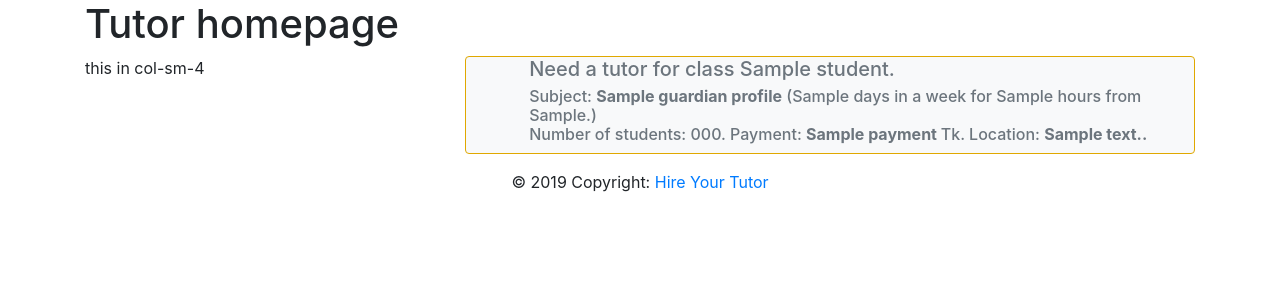
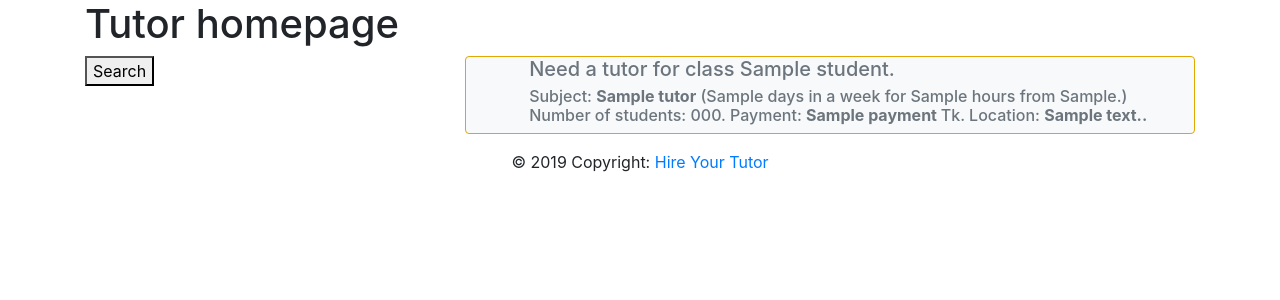
Before and after one commit to BlackBoxSQL/FianlYearProject, a Django app: template hiretutor/hireapp/templates/hireapp/tutor/search_guardian.html in a window 1280 px wide. Shown: the part 56-356 px from the top of the page. Run offline with Django 3.2, Linux system fonts and the light colour scheme; the template is opened without the code that fills it: most values are stand-ins (such as "Sample title", 1, 10 or a date in 2020); some libraries are stand-ins or nearby versions; some web fonts are replaced.

Commit message:
tutor not working 1

```diff
--- a/hiretutor/hireapp/templates/hireapp/tutor/search_guardian.html
+++ b/hiretutor/hireapp/templates/hireapp/tutor/search_guardian.html
@@ -1,12 +1,16 @@
 {% extends 'base.html' %}
+{% load crispy_forms_tags %}
 {% load static %}
 {% block title %}
 {% endblock title %}
 {% block content %}
 <h1>Tutor homepage</h1>
 <div class="row">
-    <div class="col-sm-4"><p>this in col-sm-4</p></div>
-    <div class="col-sm-8">{% for GuardianProfiles in guardians %}
+    <div class="col-sm-4"><form method="get">
+    {{ filter.form|crispy }}
+    <button type="submit">Search</button>
+  </form></div>
+    <div class="col-sm-8">{% for guardians in filter.qs %}
         <div class="card card-inverse" style="background-color: #F8F9FA; border-color: #E0A800;">
             <div class="card-block">
                 <div class="row">
@@ -15,12 +19,12 @@
                     </div>
                     <div class="col-sm-11">
                         <h5 class="card-title text-muted">
-                            Need a tutor for class {{GuardianProfiles.s_class|safe}} student. <br>
+                            Need a tutor for class {{guardians.s_class|safe}} student. <br>
                         </h5>
                         <h6 class="card-subtitle mb-2 text-muted">
-                             Subject: <b>{{GuardianProfiles.subject|safe}}</b> ({{GuardianProfiles.week_days|safe}} days in a week for {{GuardianProfiles.tution_hour|safe}} hours from {{GuardianProfiles.need_tutor_from|safe}}.)
+                             Subject: <b>{{guardians.subject|safe}}</b> ({{guardians.week_days|safe}} days in a week for {{guardians.tution_hour|safe}} hours from {{guardians.need_tutor_from|safe}}.)
                             <br>
-                            Number of students: {{GuardianProfiles.number_of_students|safe}}. Payment: <b>{{GuardianProfiles.payment|safe}} </b> Tk. Location: <b>{{GuardianProfiles.address|safe}}.</b>
+                            Number of students: {{guardians.number_of_students|safe}}. Payment: <b>{{guardians.payment|safe}} </b> Tk. Location: <b>{{guardians.address|safe}}.</b>
                         </h6>
                     </div>
                 </div>
--- a/hiretutor/hireapp/views/guardian.py
+++ b/hiretutor/hireapp/views/guardian.py
@@ -6,6 +6,7 @@ from ..filters import TutorFilter
 from ..decorators import guardian_required
 from ..models import User, GuardianProfiles, TutorProfiles
 from django.views.generic import CreateView, ListView
+
 from ..forms import GuardianSignUpForm, CreateGuardianProfile
 
 
```
Also changed, not shown: hiretutor/db.sqlite3.
